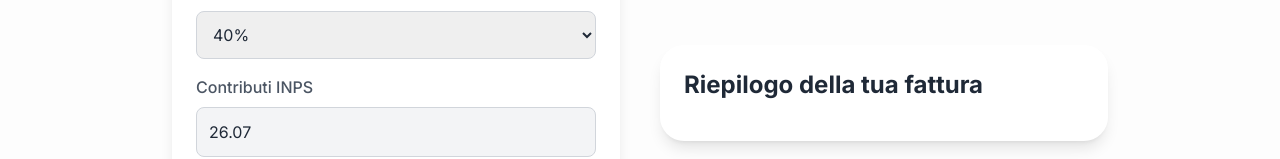
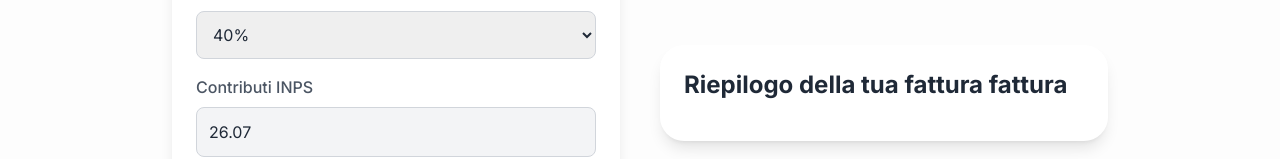
Before and after one commit to ricciviero/fattura-netta, a React (Vite) app: page / in a window 1280 px wide. Shown: the part 279-438 px from the top of the page. Built offline with nearby package versions, Linux system fonts and the light colour scheme.

Commit message:
first commit dev

```diff
--- a/src/components/Invoice.jsx
+++ b/src/components/Invoice.jsx
@@ -129,7 +129,7 @@ export const Invoice = ({ coefficientiReddito, imposteSostitutive }) => {
                 </div>
 
                 <div className="w-full lg:max-w-md p-6 bg-white rounded-3xl shadow-lg hover:shadow-xl transition-all duration-300 transform hover:scale-105">
-                    <h2 className="text-2xl font-bold mb-4 text-gray-800">Riepilogo della tua fattura</h2>
+                    <h2 className="text-2xl font-bold mb-4 text-gray-800">Riepilogo della tua fattura fattura</h2>
 
                     {netto !== null && (
                         <div className="space-y-4">
```
